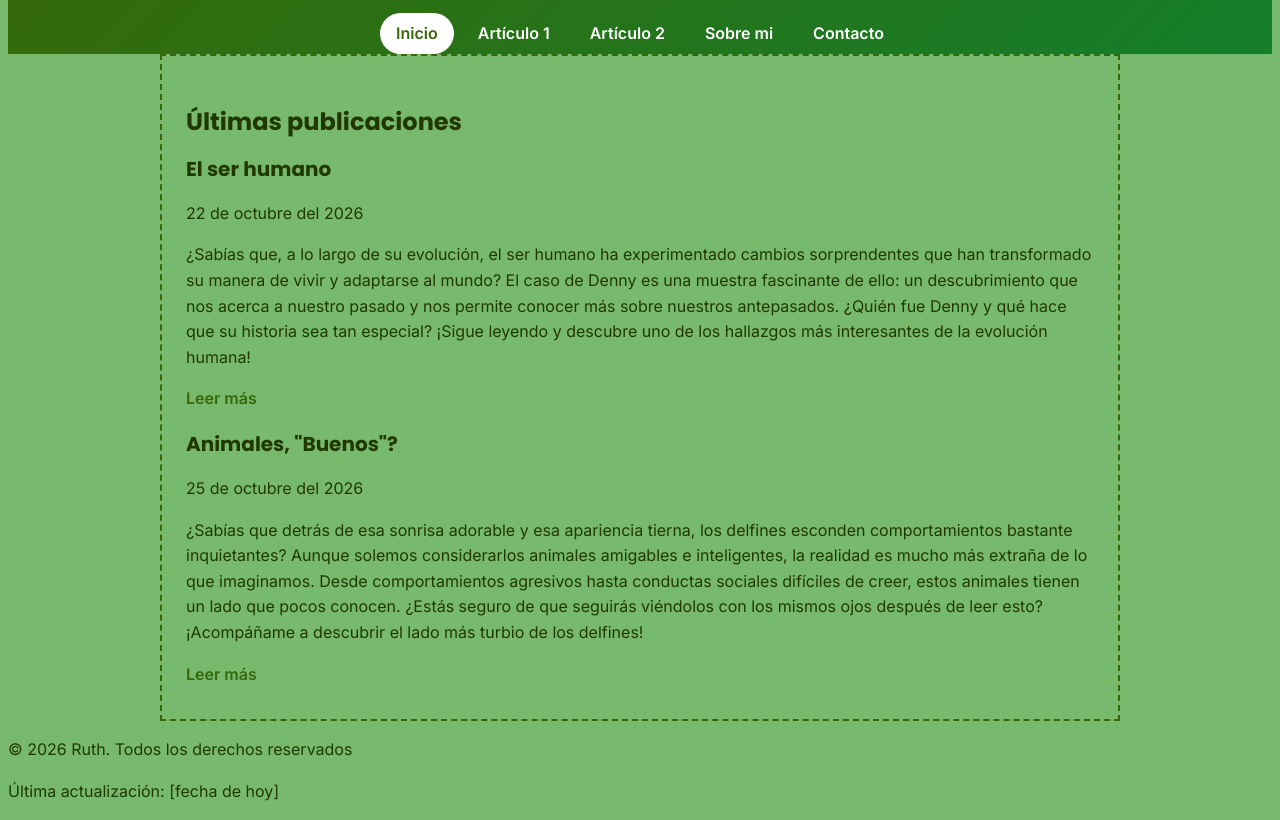
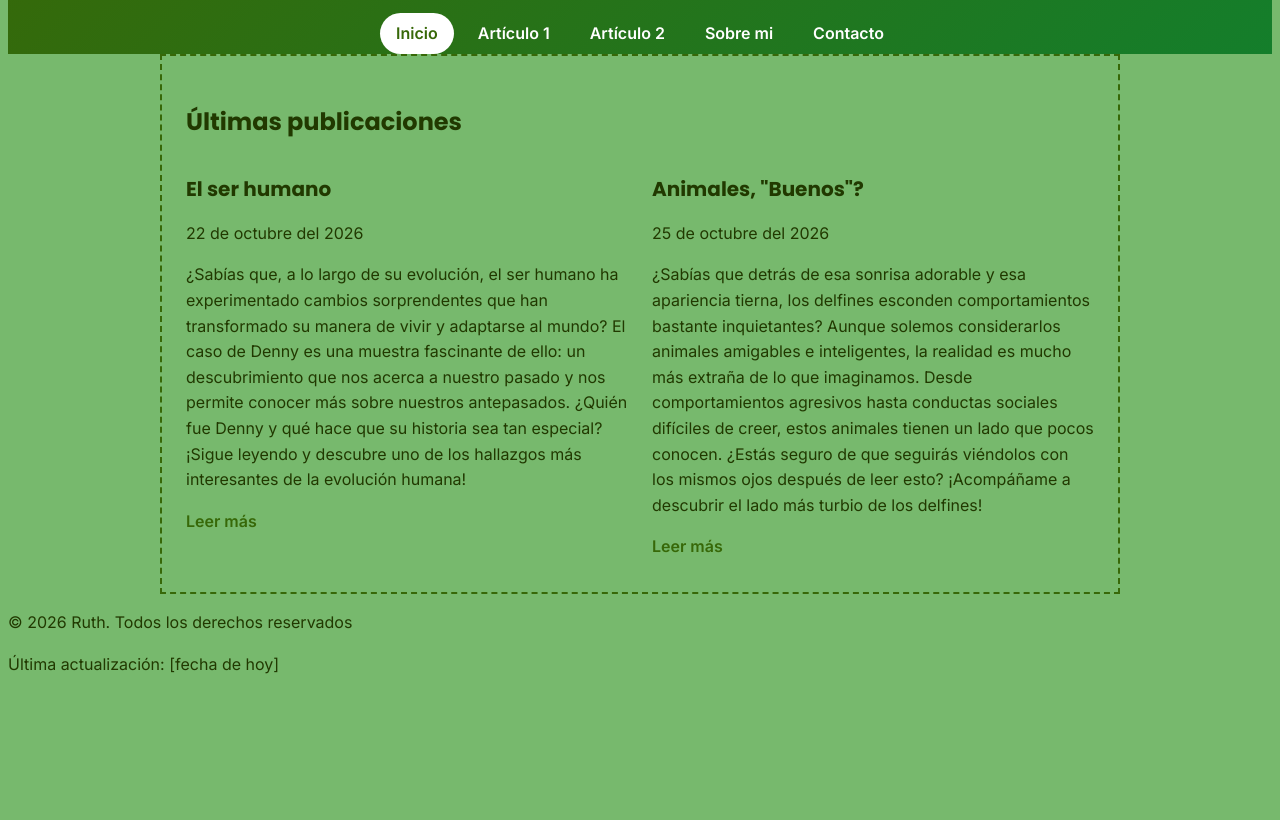
Before and after one commit to Ruth09world/02-blog-personal, a plain HTML site: page index.html in a window 1280 px wide. Shown: the part 109-929 px from the top of the page. After the commit the page ends 802 px from the top, so only its background shows below. Drawn offline with Linux system fonts and the light colour scheme.

Commit message:
Tarjetas

```diff
--- a/css/estilos.css
+++ b/css/estilos.css
@@ -17,6 +17,10 @@
     --fuente-titulos: "Poppins", system-ui, sans-serif;
     /*Medidas*/
     --ancho-contenido: 960px;
+    /*Tarjetas*/
+    --radio:12px;
+    --sombra: 0 2px 8px rgba(0, 0, 0, 0.8);
+    --somsombra-fuerte: 0 8px 20px rgba(0, 0, 0, 0.12);
 }
 /*Corrección del cálculo del tamanio de las cajas*/
 *,
@@ -113,4 +117,9 @@ nav a.activo{
     background-color: #fff;
     color: var(--color-primario);
 }
-nav
+/*Tarjetas*/
+.tarjetas{
+    display: grid;
+    grid-template-columns: repeat(auto-fit, minmax(280px,1fr));
+    gap: 1.5rem;
+}
--- a/index.html
+++ b/index.html
@@ -26,18 +26,20 @@
     <main>
         <section>
             <h2>Últimas publicaciones</h2>
-            <article>
+            <div class="tarjetas">
+                <article class= "tarjeta">
                     <h3>El ser humano</h3>
                     <p><time datetime="2026-10-29">22 de octubre del 2026</time></p>
                     <p>¿Sabías que, a lo largo de su evolución, el ser humano ha experimentado cambios sorprendentes que han transformado su manera de vivir y adaptarse al mundo? El caso de Denny es una muestra fascinante de ello: un descubrimiento que nos acerca a nuestro pasado y nos permite conocer más sobre nuestros antepasados. ¿Quién fue Denny y qué hace que su historia sea tan especial? ¡Sigue leyendo y descubre uno de los hallazgos más interesantes de la evolución humana!<br> </p>
-                <a href="articulo-1.html">Leer más</a>
+                    <a href="articulo-1.html" class="boton">Leer más</a>
                 </article>
-            <article>
+                <article class= "tarjeta">
                     <h3>Animales, "Buenos"?</h3>
                     <p><time datetime="2026-10-29">25 de octubre del 2026</time></p>
                     <p>¿Sabías que detrás de esa sonrisa adorable y esa apariencia tierna, los delfines esconden comportamientos bastante inquietantes? Aunque solemos considerarlos animales amigables e inteligentes, la realidad es mucho más extraña de lo que imaginamos. Desde comportamientos agresivos hasta conductas sociales difíciles de creer, estos animales tienen un lado que pocos conocen. ¿Estás seguro de que seguirás viéndolos con los mismos ojos después de leer esto? ¡Acompáñame a descubrir el lado más turbio de los delfines!<br> </p>
-                <a href="articulo-2.html">Leer más</a>
+                    <a href="articulo-2.html" class="boton">Leer más</a>
                 </article>
+            </div>
         </section>
     </main>
     <footer>
```
Lines whose indentation alone changed are shown as unchanged.
